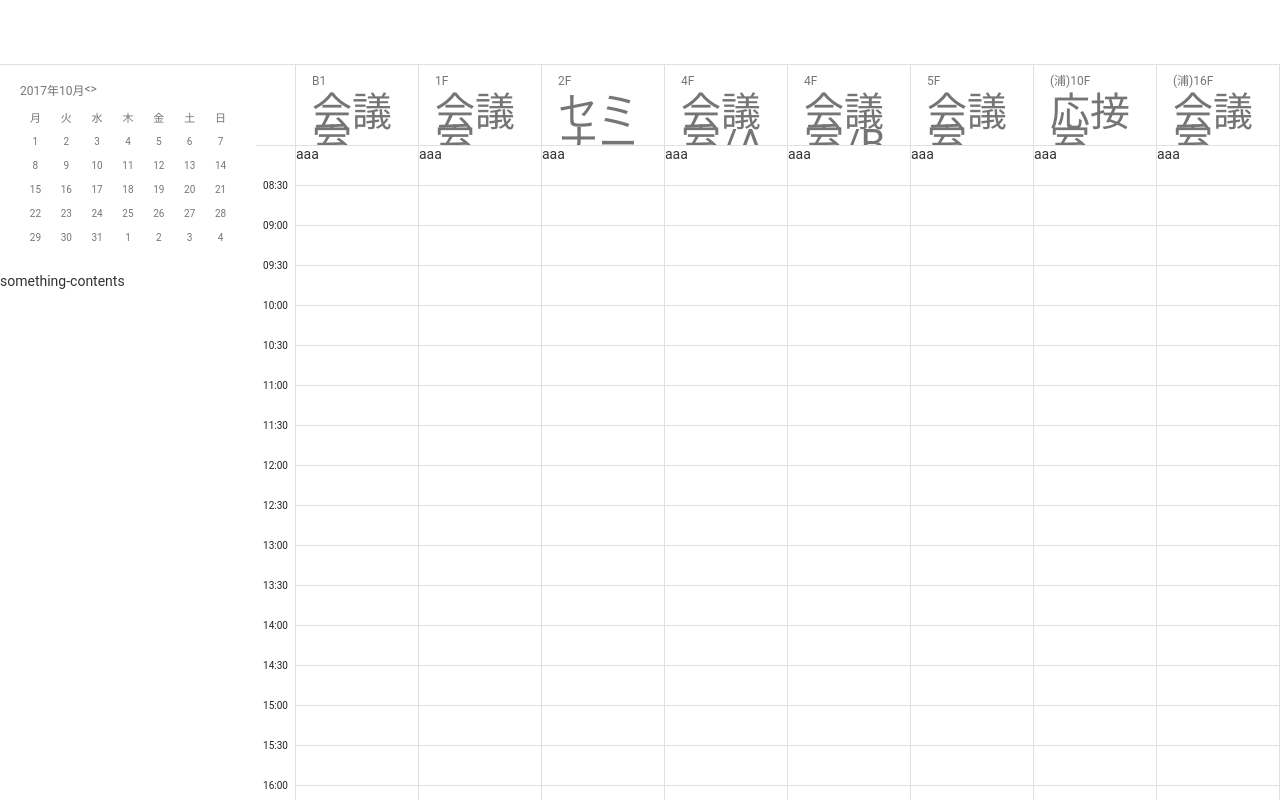
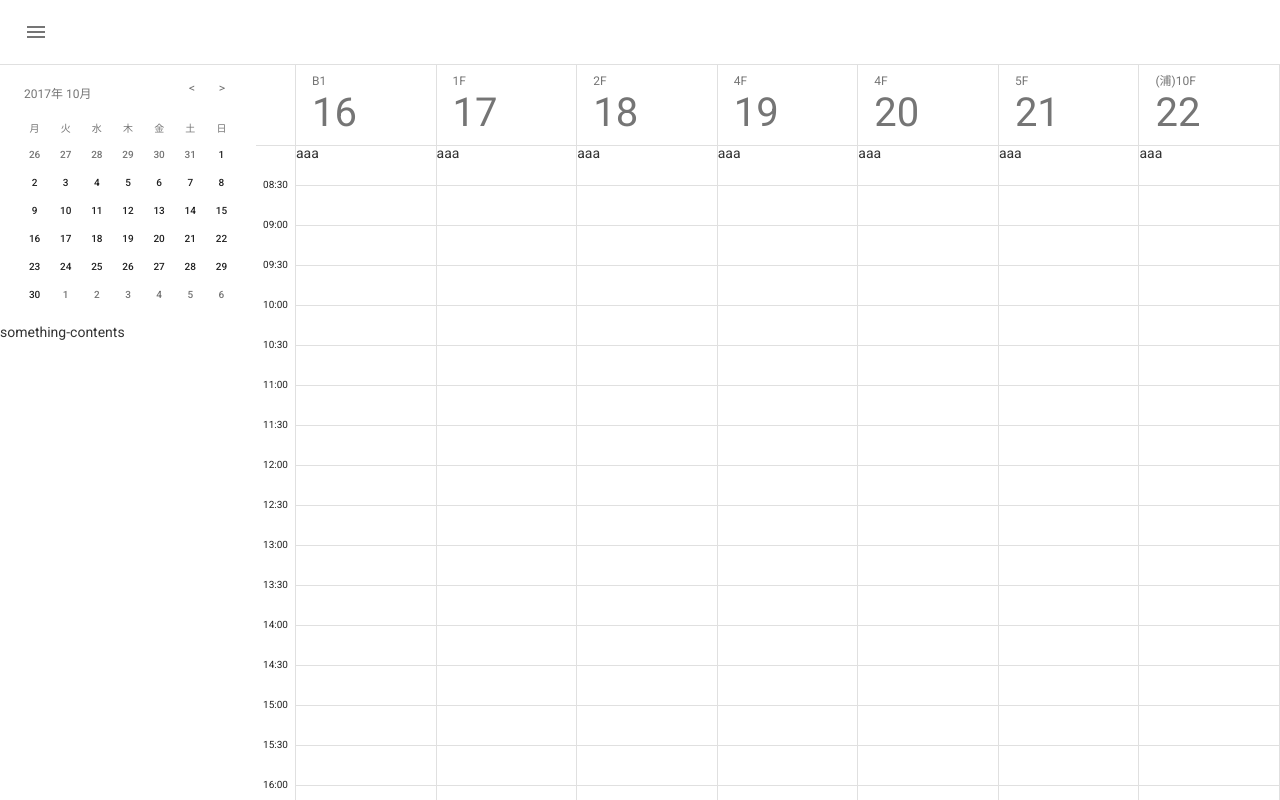
Before and after one commit to YasuhiroGunji/MyCalendar, a website: page src/index.html in a window 1280 px wide. Drawn offline with Linux system fonts and the light colour scheme; a web font is replaced by a local one.

Commit message:
Webフォント追加

```diff
--- a/src/index.html
+++ b/src/index.html
@@ -6,6 +6,8 @@
   <meta name="viewport" content="width=device-width, initial-scale=1.0">
   <meta http-equiv="X-UA-Compatible" content="ie=edge">
   <title>Document</title>
+  <link rel="stylesheet" href="https://fonts.googleapis.com/css?lang=ja&family=Product+Sans|Roboto:400,500,700">
+  <link rel="stylesheet" href="https://fonts.googleapis.com/earlyaccess/notosansjp.css">
   <link rel="stylesheet" href="style.css">
 </head>
 
@@ -15,7 +17,11 @@
       <header class="header">
         <div class="header-content">
           <div class="header-content-left header-item">
-
+            <div class="hunberger" aria-expanded="true" aria-label="メインドロワー" role="button" tabindex="0">
+              <svg focusable="false" viewBox="0 0 24 24">
+                <path d="M3 18h18v-2H3v2zm0-5h18v-2H3v2zm0-7v2h18V6H3z"></path>
+              </svg>
+            </div>
           </div>
           <div class="header-content-center header-item">
 
@@ -28,10 +34,11 @@
       <div class="body">
         <aside class="aside">
           <div class="calendar">
+            <div class="calendar-container">
               <div class="calendar-header">
-              <span>2017年10月</span>
-              <span>&lt;</span>
-              <span>&gt;</span>
+                <span class="calendar-ym">2017年 10月</span>
+                <span class="calendar-back">&lt;</span>
+                <span class="calendar-next">&gt;</span>
               </div>
               <div class="calendar-grid">
                 <div class="calendar-grid-row">
@@ -45,49 +52,59 @@
                 </div>
                 <div class="calendar-grid-rowgroup">
                   <div class="calendar-grid-row">
-                  <div class="calendar-day">1</div>
-                  <div class="calendar-day">2</div>
-                  <div class="calendar-day">3</div>
-                  <div class="calendar-day">4</div>
-                  <div class="calendar-day">5</div>
-                  <div class="calendar-day">6</div>
-                  <div class="calendar-day">7</div>
-                </div>
-                <div class="calendar-grid-row">
-                  <span class="calendar-day">8</span>
-                  <span class="calendar-day">9</span>
-                  <span class="calendar-day">10</span>
-                  <span class="calendar-day">11</span>
-                  <span class="calendar-day">12</span>
-                  <span class="calendar-day">13</span>
-                  <span class="calendar-day">14</span>
-                </div>
-                <div class="calendar-grid-row">
-                  <span class="calendar-day">15</span>
-                  <span class="calendar-day">16</span>
-                  <span class="calendar-day">17</span>
-                  <span class="calendar-day">18</span>
-                  <span class="calendar-day">19</span>
-                  <span class="calendar-day">20</span>
-                  <span class="calendar-day">21</span>
-                </div>
-                <div class="calendar-grid-row">
-                  <span class="calendar-day">22</span>
-                  <span class="calendar-day">23</span>
-                  <span class="calendar-day">24</span>
-                  <span class="calendar-day">25</span>
                     <span class="calendar-day">26</span>
                     <span class="calendar-day">27</span>
                     <span class="calendar-day">28</span>
-                </div>
-                <div class="calendar-grid-row">
                     <span class="calendar-day">29</span>
                     <span class="calendar-day">30</span>
                     <span class="calendar-day">31</span>
+                    <span class="calendar-day current-month">1</span>
+                  </div>
+                  <div class="calendar-grid-row">
+                    <span class="calendar-day current-month">2</span>
+                    <span class="calendar-day current-month">3</span>
+                    <span class="calendar-day current-month">4</span>
+                    <span class="calendar-day current-month">5</span>
+                    <span class="calendar-day current-month">6</span>
+                    <span class="calendar-day current-month">7</span>
+                    <span class="calendar-day current-month">8</span>
+                  </div>
+                  <div class="calendar-grid-row">
+                    <span class="calendar-day current-month">9</span>
+                    <span class="calendar-day current-month">10</span>
+                    <span class="calendar-day current-month">11</span>
+                    <span class="calendar-day current-month">12</span>
+                    <span class="calendar-day current-month">13</span>
+                    <span class="calendar-day current-month">14</span>
+                    <span class="calendar-day current-month">15</span>
+                  </div>
+                  <div class="calendar-grid-row">
+                    <span class="calendar-day current-month">16</span>
+                    <span class="calendar-day current-month">17</span>
+                    <span class="calendar-day current-month">18</span>
+                    <span class="calendar-day current-month">19</span>
+                    <span class="calendar-day current-month">20</span>
+                    <span class="calendar-day current-month">21</span>
+                    <span class="calendar-day current-month">22</span>
+                  </div>
+                  <div class="calendar-grid-row">
+                    <span class="calendar-day current-month">23</span>
+                    <span class="calendar-day current-month">24</span>
+                    <span class="calendar-day current-month">25</span>
+                    <span class="calendar-day current-month">26</span>
+                    <span class="calendar-day current-month">27</span>
+                    <span class="calendar-day current-month">28</span>
+                    <span class="calendar-day current-month">29</span>
+                  </div>
+                  <div class="calendar-grid-row">
+                    <span class="calendar-day current-month">30</span>
                     <span class="calendar-day">1</span>
                     <span class="calendar-day">2</span>
                     <span class="calendar-day">3</span>
                     <span class="calendar-day">4</span>
+                    <span class="calendar-day">5</span>
+                    <span class="calendar-day">6</span>
+                  </div>
                 </div>
               </div>
             </div>
@@ -110,49 +127,43 @@
                       <div class="header-row-col">
                         <h2>
                           <div class="floor">B1</div>
-                          <div class="room-name">会議室</div>
+                          <div class="room-name">16</div>
                         </h2>
                       </div>
                       <div class="header-row-col">
                         <h2>
                           <div class="floor">1F</div>
-                          <div class="room-name">会議室</div>
+                          <div class="room-name">17</div>
                         </h2>
                       </div>
                       <div class="header-row-col">
                         <h2>
                           <div class="floor">2F</div>
-                          <div class="room-name">セミナールーム</div>
+                          <div class="room-name">18</div>
                         </h2>
                       </div>
                       <div class="header-row-col">
                         <h2>
                           <div class="floor">4F</div>
-                          <div class="room-name">会議室/A</div>
+                          <div class="room-name">19</div>
                         </h2>
                       </div>
                       <div class="header-row-col">
                         <h2>
                           <div class="floor">4F</div>
-                          <div class="room-name">会議室/B</div>
+                          <div class="room-name">20</div>
                         </h2>
                       </div>
                       <div class="header-row-col">
                         <h2>
                           <div class="floor">5F</div>
-                          <div class="room-name">会議室</div>
+                          <div class="room-name">21</div>
                         </h2>
                       </div>
                       <div class="header-row-col">
                         <h2>
                           <div class="floor">(浦)10F</div>
-                          <div class="room-name">応接室</div>
-                        </h2>
-                      </div>
-                      <div class="header-row-col">
-                        <h2>
-                          <div class="floor">(浦)16F</div>
-                          <div class="room-name">会議室</div>
+                          <div class="room-name">22</div>
                         </h2>
                       </div>
                     </div>
@@ -278,11 +289,6 @@
                           aaa
                         </div>
                       </div>
-                      <div class="timecalendar-day">
-                        <div class="timecalendar-time">
-                          aaa
-                        </div>
-                      </div>
                     </div>
                   </div>
                 </div>
--- a/src/style.css
+++ b/src/style.css
@@ -8,13 +8,17 @@ body {
   margin: 0;
   color: #333;
   font-size: 1.4rem;
-  /* フォントの種類を指定 */
-  /* font-family: -apple-system, BlinkMacSystemFont, 游ゴシック, "Yu Gothic", YuGothic, "ヒラギノ角ゴ Pro W3", "Hiragino Kaku Gothic ProN", メイリオ, Meiryo, sans-serif; */
-  font-family: Roboto,"Noto Sans JP",Helvetica,Arial,sans-serif;
+  font-family: Roboto,"Noto Sans JP",sans-serif;
   /* 字間(プロポーショナルメトリクス)を指定 */
   /* font-feature-settings: "palt"; */
+
+  text-rendering: geometricPrecision;
   overflow: hidden;
 }
+
+
+@import url(http://fonts.googleapis.com/earlyaccess/notosansjapanese.css);
+
 a:link, a:visited, a:hover, a:active {
   color: #d03c56;
   text-decoration: none;
@@ -85,6 +89,23 @@ a:link, a:visited, a:hover, a:active {
   align-items: center;
   display: flex;
 }
+.hunberger {
+  border-radius: 50%;
+  display: inline-block;
+  margin: 0 4px;
+  padding: 12px;
+  overflow: hidden;
+  vertical-align: middle;
+  cursor: pointer;
+  height: 24px;
+  width: 24px;
+  flex: 0 0 auto;
+}
+.hunberger svg {
+  color: black;
+  fill: currentColor;
+  opacity: .54;
+}
 
 .body {
   display: flex;
@@ -102,16 +123,66 @@ a:link, a:visited, a:hover, a:active {
   background-color: #fff;
 }
 .calendar {
-  padding: 8px 20px 24px 20px;
+  height: 244px;
+  flex-grow: 0;
+  flex-shrink: 0;
+  padding: 8px 0;
+}
+.calendar-container {
+  padding: 0 19px 16px 19px;
   position: relative;
 }
 .calendar-header {
   display: flex;
   align-items: center;
-  height: 32px;
+  height: 40px;
   font-size: 1.2rem;
   font-weight: 400;
   color: #757575;
+}
+.calendar-ym {
+  box-flex: 1;
+  flex-grow: 1;
+  padding-left: 5px;
+}
+.calendar-back {
+  display: inline-block;
+  position: relative;
+  outline: none;
+  overflow: hidden;
+  vertical-align: top;
+  text-align: center;
+  fill: rgba(0,0,0,0.54);
+  color: rgba(0,0,0,0.54);
+  height: 24px;
+  width: 24px;
+  margin-right: 6px;
+  box-flex: 1;
+  border: 0;
+  border-radius: 50%;
+  flex-shrink: 0;
+  cursor: pointer;
+  -webkit-tap-highlight-color: transparent;
+  transition: background-color,opacity 100ms linear;
+  z-index: 0;
+}
+.calendar-next {
+  display: inline-block;
+  position: relative;
+  outline: none;
+  overflow: hidden;
+  vertical-align: top;
+  text-align: center;
+  height: 24px;
+  width: 24px;
+  margin-right: 3px;
+  border: 0;
+  border-radius: 50%;
+  flex-shrink: 0;
+  cursor: pointer;
+  transition: background-color,opacity 100ms linear;
+  -webkit-tap-highlight-color: transparent;
+  z-index: 0;
 }
 .calendar-grid {
   display: table;
@@ -121,45 +192,42 @@ a:link, a:visited, a:hover, a:active {
 }
 .calendar-grid-row {
   display: table-row;
-  height: 24px;
+  height: 28px;
 }
 .calendar-grid-rowgroup {
   display: table-row-group;
 }
 .calendar-week {
   display: table-cell;
-  font-size: 1.1rem;
+  outline: none;
+  font-size: 1.0rem;
   font-weight: 500;
+  vertical-align: middle;
   color: #757575;
-  vertical-align: middle;
 }
 .calendar-day {
   display: table-cell;
-  font-size: 1rem;
-  font-weight: 400;
-  cursor: pointer;
-  color: #757575;
+  position: relative;
   vertical-align: middle;
   outline: none;
-  position: relative;
+  font-size: 1rem;
+  font-weight: 500;
+  color: #757575;
+  cursor: pointer;
+}
+.calendar-day.current-month {
+  color: #212121;
 }
 .calendar-day:hover {
+  display: flex;
+  justify-content: center;
+  align-items: center;
   width: 24px;
   height: 24px;
   margin: auto;
-  -webkit-border-radius: 50%;
   border-radius: 50%;
   position: relative;
-  display: -webkit-box;
-  display: -moz-box;
-  display: -webkit-flex;
-  display: -ms-flexbox;
-  display: flex;
-  -webkit-align-items: center;
-  align-items: center;
-  -webkit-justify-content: center;
-  justify-content: center;
-  background-color: white;
+  background-color: #e0e0e0;
   transition: background-color 100ms linear;
 }
 
```
Lines whose indentation alone changed are shown as unchanged.
